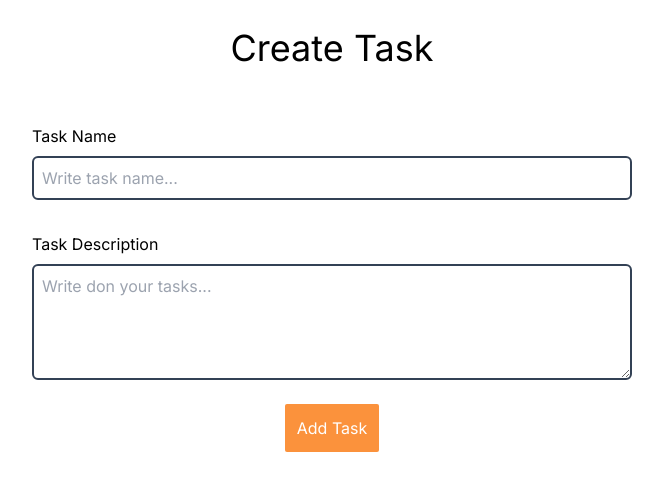
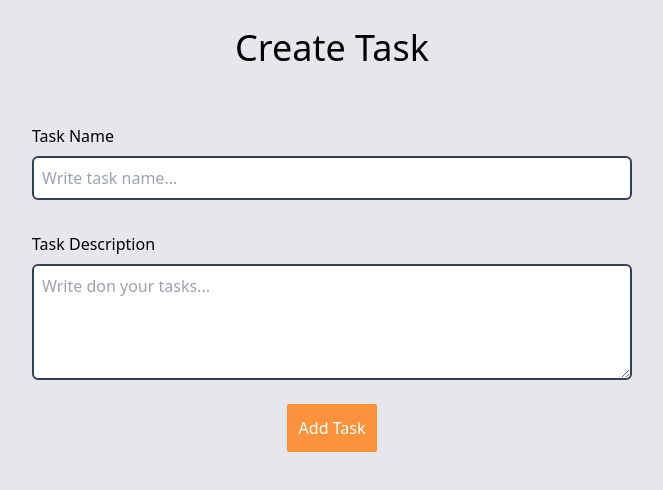
Before and after one commit to sonwabileIT/tasks-app, a Next.js app: page /mytasks/create in a window 1280 px wide. Shown: the top 490 px of the page, without its empty margins (308-971 px from the left). Built offline with nearby package versions, Linux system fonts and the light colour scheme.

Commit message:
feat: fix ui layout

```diff
--- a/src/app/layout.jsx
+++ b/src/app/layout.jsx
@@ -2,7 +2,7 @@ import { Inter } from "next/font/google";
 import NavBar from "./components/Navbar";
 import "./globals.css";
 
-const inter = Inter({ subsets: ["latin"] });
+// const inter = Inter({ subsets: ["latin"] });
 
 export const metadata = {
   title: "Tasks",
@@ -12,7 +12,7 @@ export const metadata = {
 export default function RootLayout({ children }) {
   return (
     <html lang="en">
-      <body className={inter.className}>
+      <body className="bg-gray-200">
         {/* <NavBar /> */}
         {children}</body>
     </html>
--- a/src/app/page.jsx
+++ b/src/app/page.jsx
@@ -6,7 +6,7 @@ import TaskList from "./mytasks/TaskList";
 export default function Home() {
   return (
     <>
-    <div className="md:flex pb-4 gap-2 bg-gray-200 ">
+    <div className="md:flex pb-4 gap-2 ">
       <div className=" w-full">
         <CreateTask/>
       </div>
```
